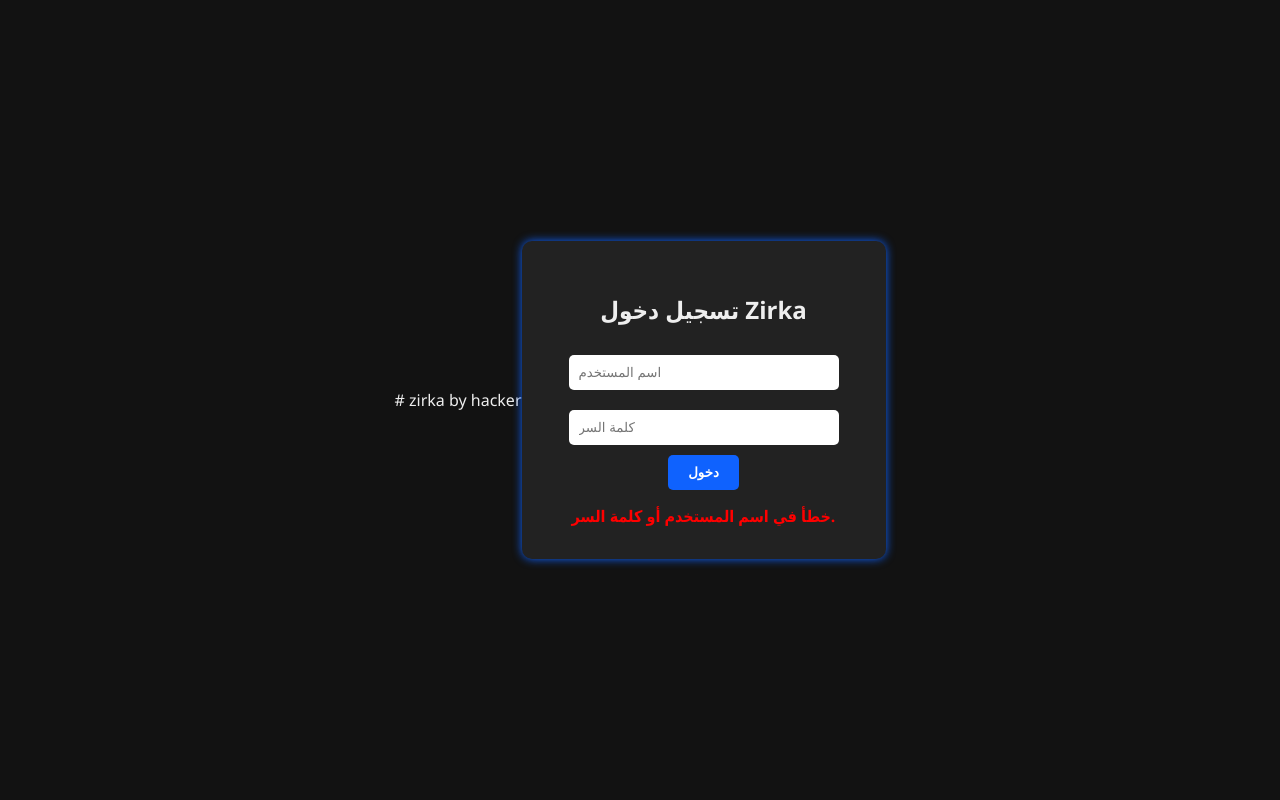
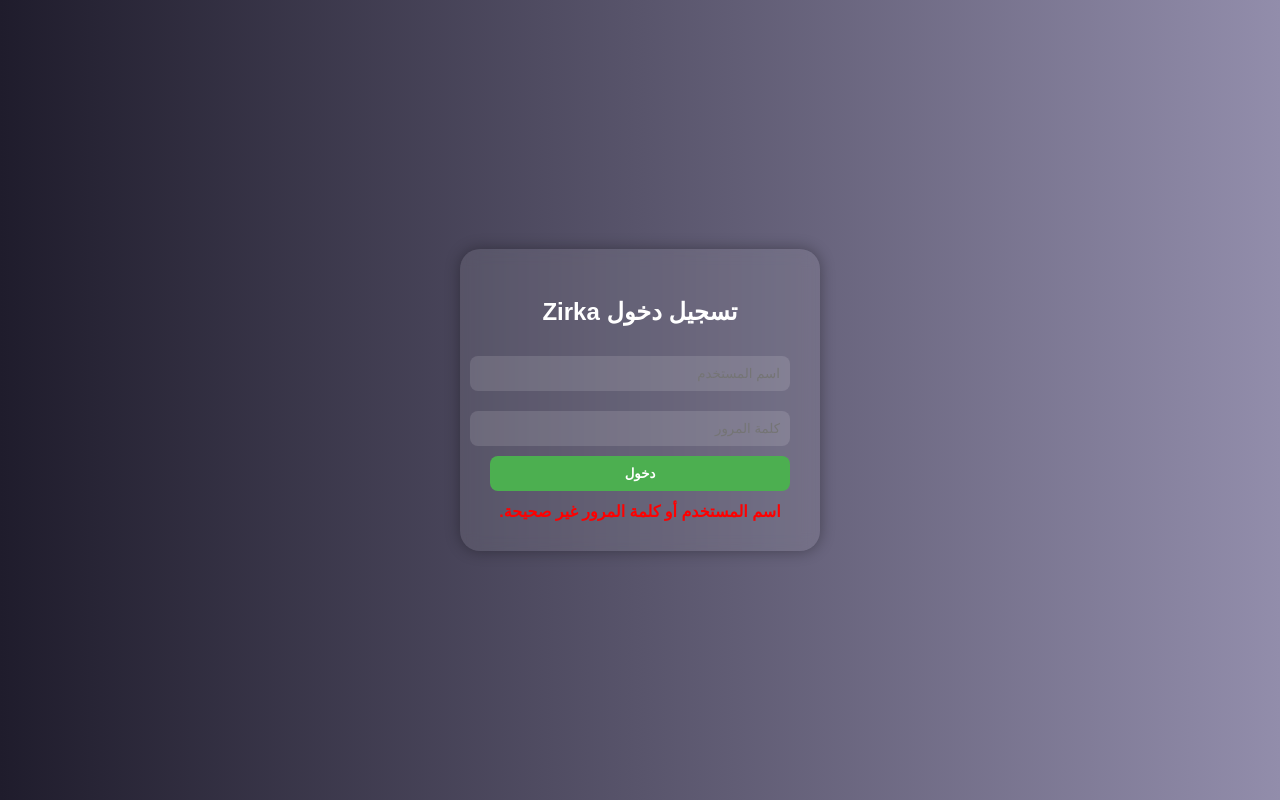
Before and after one commit to Zirka911/zirka, a plain HTML site: page index.html in a window 1280 px wide. Both pictures are taken after a click on the button "دخول". Drawn offline with Linux system fonts and the light colour scheme.

Commit message:
Update index.html

```diff
--- a/index.html
+++ b/index.html
@@ -1,75 +1,91 @@
-# zirka by hacker
 <!DOCTYPE html>
-<html lang="ar">
+<html lang="ar" dir="rtl">
 <head>
   <meta charset="UTF-8" />
-  <meta name="viewport" content="width=device-width, initial-scale=1" />
-  <title>Zirka - تسجيل الدخول</title>
+  <meta name="viewport" content="width=device-width, initial-scale=1.0"/>
+  <title>تسجيل دخول | Zirka</title>
   <style>
     body {
-      font-family: 'Segoe UI', Tahoma, Geneva, Verdana, sans-serif;
-      background: #121212;
-      color: #eee;
+      background: linear-gradient(to right, #1f1c2c, #928dab);
+      font-family: Arial, sans-serif;
       display: flex;
       justify-content: center;
       align-items: center;
       height: 100vh;
       margin: 0;
     }
-    .login-container {
-      background: #222;
-      padding: 2rem;
-      border-radius: 10px;
-      box-shadow: 0 0 10px #0f62fe;
+
+    .login-box {
+      background-color: #ffffff15;
+      padding: 30px;
+      border-radius: 20px;
+      box-shadow: 0 0 15px #00000055;
+      text-align: center;
+      backdrop-filter: blur(8px);
+      color: #fff;
       width: 300px;
-      text-align: center;
     }
-    input {
-      width: 90%;
+
+    .login-box h2 {
+      margin-bottom: 20px;
+    }
+
+    .login-box input {
+      width: 100%;
       padding: 10px;
       margin: 10px 0;
-      border-radius: 5px;
       border: none;
+      border-radius: 8px;
+      background: #ffffff20;
+      color: #fff;
     }
-    button {
-      background: #0f62fe;
+
+    .login-box button {
+      background-color: #4caf50;
+      color: white;
+      padding: 10px;
       border: none;
-      padding: 10px 20px;
-      color: white;
+      width: 100%;
+      border-radius: 8px;
       font-weight: bold;
-      border-radius: 5px;
       cursor: pointer;
+      transition: 0.3s;
     }
-    .message {
-      margin-top: 15px;
+
+    .login-box button:hover {
+      background-color: #45a049;
+    }
+
+    #message {
+      margin-top: 10px;
       font-weight: bold;
     }
   </style>
 </head>
 <body>
-  <div class="login-container">
+  <div class="login-box">
     <h2>تسجيل دخول Zirka</h2>
-    <input type="text" id="username" placeholder="اسم المستخدم" />
-    <input type="password" id="password" placeholder="كلمة السر" />
+    <input type="text" id="username" placeholder="اسم المستخدم">
+    <input type="password" id="password" placeholder="كلمة المرور">
     <button onclick="login()">دخول</button>
-    <div class="message" id="message"></div>
+    <div id="message"></div>
   </div>
 
   <script>
-    const correctUsername = "Zirka";
-    const correctPassword = "123456";
+    const user = "Zirka";
+    const pass = "123456";
 
     function login() {
-      const user = document.getElementById("username").value;
-      const pass = document.getElementById("password").value;
-      const message = document.getElementById("message");
+      const inputUser = document.getElementById("username").value;
+      const inputPass = document.getElementById("password").value;
+      const msg = document.getElementById("message");
 
-      if (user === correctUsername && pass === correctPassword) {
-        message.style.color = "lightgreen";
-        message.textContent = "تم تسجيل الدخول بنجاح! مرحبًا بك يا Zirka 🎉";
+      if (inputUser === user && inputPass === pass) {
+        msg.style.color = "lightgreen";
+        msg.textContent = "تم تسجيل الدخول بنجاح! 🎉";
       } else {
-        message.style.color = "red";
-        message.textContent = "خطأ في اسم المستخدم أو كلمة السر.";
+        msg.style.color = "red";
+        msg.textContent = "اسم المستخدم أو كلمة المرور غير صحيحة.";
       }
     }
   </script>
```
